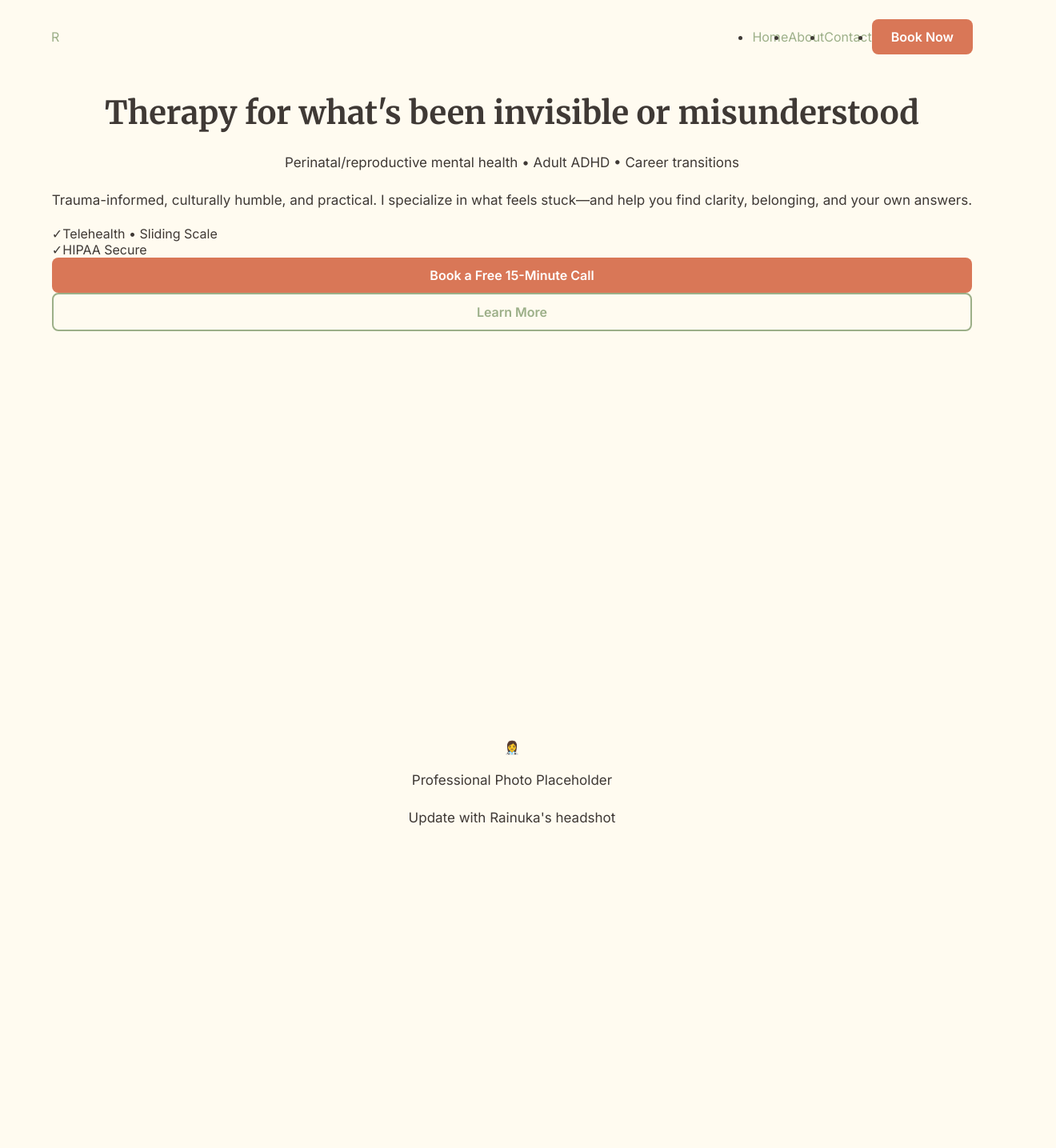
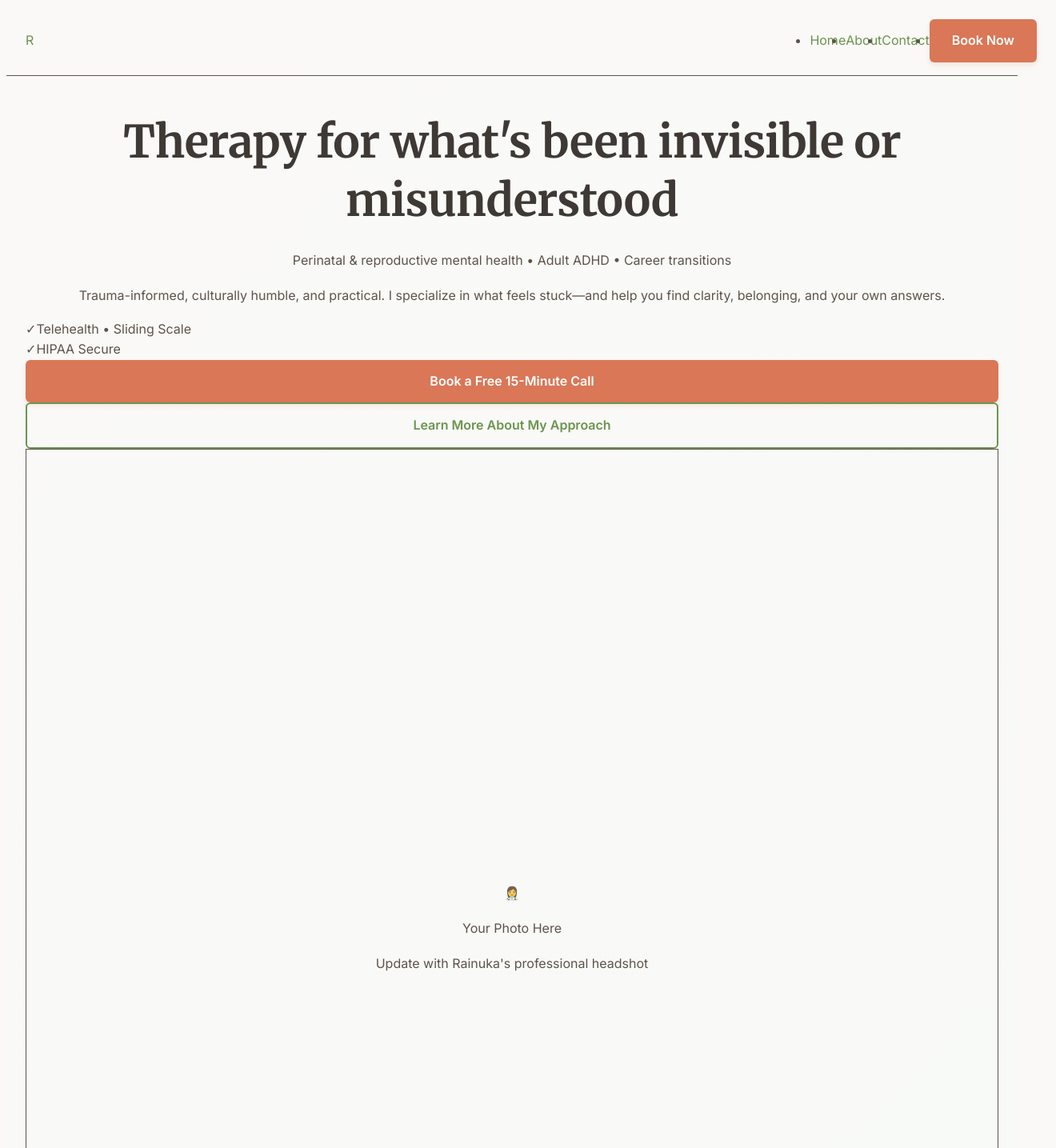
Before and after one commit to Rio-gif-cm/rainuka-therapy, a Next.js app: page / in a window 1280 px wide. Shown: the top 1435 px of the page at 80% size, 1320 px wide, since content can reach past the window. Built offline with nearby package versions, Linux system fonts and the light colour scheme.

Commit message:
style: comprehensive design system polish - colors, typography, spacing, shadows, hover effects

```diff
--- a/app/globals.css
+++ b/app/globals.css
@@ -1,100 +1,149 @@
 @tailwind base;
 @tailwind components;
 @tailwind utilities;
+
+/* Design System Colors */
+:root {
+  --sage-50: #f8faf7;
+  --sage-100: #e8ede5;
+  --sage-200: #d1dcc8;
+  --sage-300: #b5c7aa;
+  --sage-400: #9dbb8d;
+  --sage-500: #82a86c;
+  --sage-600: #6b944f;
+  --sage-700: #547c3f;
+  --warm-gray-50: #faf9f7;
+  --warm-gray-100: #ede8e3;
+  --warm-gray-200: #ddd4cc;
+  --warm-gray-300: #c9b8ac;
+  --warm-gray-600: #7a6f68;
+  --warm-gray-700: #5e534a;
+  --warm-gray-900: #3f3935;
+  --accent-warm: #d97757;
+  --accent-warm-dark: #c96547;
+}
 
 * {
   scroll-behavior: smooth;
 }
 
+html {
+  scroll-behavior: smooth;
+}
+
 body {
   font-family: var(--font-inter);
-  background-color: #fffbf0;
-  color: #3f3935;
+  background-color: var(--warm-gray-50);
+  color: var(--warm-gray-700);
+  line-height: 1.6;
 }
 
 h1, h2, h3, h4, h5, h6 {
   font-family: var(--font-merriweather);
   font-weight: 700;
-  line-height: 1.2;
-  color: #3f3935;
+  line-height: 1.3;
+  color: var(--warm-gray-900);
+  letter-spacing: -0.5px;
 }
 
 h1 {
-  font-size: 2.5rem;
+  font-size: clamp(2rem, 5vw, 3.5rem);
   margin-bottom: 1.5rem;
 }
 
 h2 {
-  font-size: 2rem;
+  font-size: clamp(1.75rem, 4vw, 2.5rem);
   margin-bottom: 1.5rem;
 }
 
 h3 {
-  font-size: 1.5rem;
+  font-size: clamp(1.25rem, 3vw, 1.75rem);
   margin-bottom: 1rem;
 }
 
+h4 {
+  font-size: 1.125rem;
+  margin-bottom: 0.75rem;
+}
+
 p {
-  font-size: 1.0625rem;
+  font-size: 1rem;
   line-height: 1.75;
   margin-bottom: 1rem;
+  color: var(--warm-gray-700);
 }
 
 a {
-  color: #9CAF88;
+  color: var(--sage-600);
   text-decoration: none;
-  transition: color 0.3s ease;
+  transition: all 0.3s ease;
 }
 
 a:hover {
-  color: #7a9d70;
+  color: var(--sage-700);
   text-decoration: underline;
 }
 
 :focus-visible {
-  outline: 3px solid #9CAF88;
+  outline: 3px solid var(--sage-500);
   outline-offset: 2px;
 }
 
 /* Button styles */
 .btn {
-  display: inline-block;
-  padding: 0.75rem 1.5rem;
+  display: inline-flex;
+  align-items: center;
+  justify-content: center;
+  padding: 0.875rem 1.75rem;
   text-align: center;
   font-weight: 600;
-  border-radius: 0.5rem;
+  font-size: 1rem;
+  border-radius: 0.375rem;
   transition: all 0.3s ease-in-out;
+  cursor: pointer;
+  border: none;
+  text-decoration: none;
+  white-space: nowrap;
 }
 
 .btn-primary {
-  background-color: #D97757;
+  background-color: var(--accent-warm);
   color: white;
+  box-shadow: 0 4px 6px rgba(217, 119, 87, 0.15);
 }
 
 .btn-primary:hover {
-  background-color: #c96547;
+  background-color: var(--accent-warm-dark);
+  box-shadow: 0 8px 12px rgba(217, 119, 87, 0.25);
+  transform: translateY(-2px);
 }
 
 .btn-primary:active {
-  transform: scale(0.95);
+  transform: translateY(0);
 }
 
 .btn-secondary {
-  background-color: #9CAF88;
+  background-color: var(--sage-600);
   color: white;
+  box-shadow: 0 4px 6px rgba(107, 148, 79, 0.15);
 }
 
 .btn-secondary:hover {
-  background-color: #7a9d70;
+  background-color: var(--sage-700);
+  box-shadow: 0 8px 12px rgba(107, 148, 79, 0.25);
+  transform: translateY(-2px);
 }
 
 .btn-outline {
-  border: 2px solid #9CAF88;
-  color: #9CAF88;
+  border: 2px solid var(--sage-600);
+  color: var(--sage-600);
+  background-color: transparent;
 }
 
 .btn-outline:hover {
-  background-color: #f7f9f7;
+  background-color: var(--sage-50);
+  border-color: var(--sage-700);
+  color: var(--sage-700);
 }
 
 /* Utilities */
@@ -103,7 +152,8 @@ a:hover {
   margin-right: auto;
   padding-left: 1.5rem;
   padding-right: 1.5rem;
-  max-width: 72rem;
+  max-width: 80rem;
+  width: 100%;
 }
 
 .section-padding {
@@ -118,6 +168,13 @@ a:hover {
   }
 }
 
+@media (min-width: 1024px) {
+  .section-padding {
+    padding-top: 8rem;
+    padding-bottom: 8rem;
+  }
+}
+
 .hero-section {
   min-height: 600px;
   display: flex;
@@ -125,6 +182,7 @@ a:hover {
   justify-content: center;
   position: relative;
   overflow: hidden;
+  background: linear-gradient(135deg, var(--warm-gray-50) 0%, var(--sage-50) 100%);
 }
 
 @media (min-width: 768px) {
@@ -135,35 +193,46 @@ a:hover {
 
 .card {
   background-color: white;
-  border-radius: 0.5rem;
-  box-shadow: 0 1px 2px rgba(0, 0, 0, 0.05);
-  padding: 1.5rem;
-  transition: box-shadow 0.3s ease;
+  border-radius: 0.75rem;
+  box-shadow: 0 2px 8px rgba(63, 57, 53, 0.08);
+  padding: 2rem;
+  transition: all 0.3s ease;
+  border: 1px solid rgba(209, 220, 200, 0.5);
 }
 
 .card:hover {
-  box-shadow: 0 4px 6px rgba(0, 0, 0, 0.1);
+  box-shadow: 0 12px 24px rgba(63, 57, 53, 0.12);
+  border-color: rgba(157, 187, 141, 0.3);
+  transform: translateY(-4px);
 }
 
-.form-input {
+.form-input,
+.form-select,
+textarea {
   width: 100%;
-  padding: 0.75rem 1rem;
-  border: 1px solid #dfd7d0;
+  padding: 0.875rem 1rem;
+  border: 1.5px solid var(--warm-gray-200);
   border-radius: 0.5rem;
+  font-size: 1rem;
+  font-family: inherit;
   transition: all 0.3s ease;
+  background-color: white;
 }
 
-.form-input:focus {
+.form-input:focus,
+.form-select:focus,
+textarea:focus {
   outline: none;
-  ring: 2px #9CAF88;
-  border-color: transparent;
+  border-color: var(--sage-500);
+  box-shadow: 0 0 0 3px rgba(157, 187, 141, 0.1);
 }
 
 .form-label {
   display: block;
-  font-weight: 500;
-  color: #3f3935;
+  font-weight: 600;
+  color: var(--warm-gray-900);
   margin-bottom: 0.5rem;
+  font-size: 0.95rem;
 }
 
 /* Animations */
--- a/components/HeroSection.tsx
+++ b/components/HeroSection.tsx
@@ -1,59 +1,58 @@
 'use client'
 
-import { useState } from 'react'
 import Link from 'next/link'
 
 export default function HeroSection() {
   return (
-    <section className="hero-section bg-gradient-to-br from-cream-50 via-white to-sage-50">
+    <section className="hero-section py-16 md:py-24">
       <div className="container-base flex flex-col lg:flex-row items-center gap-12">
         {/* Text Content */}
         <div className="flex-1 text-center lg:text-left animate-fade-in-up">
-          <h1 className="text-hero md:text-5xl font-serif font-bold text-warm-gray-900 mb-4">
+          <h1 className="text-4xl md:text-5xl lg:text-6xl font-serif font-bold text-warm-gray-900 mb-6 leading-tight">
             Therapy for what's been invisible or misunderstood
           </h1>
 
-          <p className="text-xl text-warm-gray-700 mb-6 leading-relaxed">
-            Perinatal/reproductive mental health • Adult ADHD • Career transitions
+          <p className="text-lg md:text-xl text-warm-gray-700 mb-6 font-medium">
+            Perinatal & reproductive mental health • Adult ADHD • Career transitions
           </p>
 
-          <p className="text-body text-warm-gray-600 mb-8 max-w-md mx-auto lg:mx-0">
+          <p className="text-base md:text-lg text-warm-gray-600 mb-10 max-w-2xl mx-auto lg:mx-0 leading-relaxed">
             Trauma-informed, culturally humble, and practical. I specialize in what feels stuck—and help you find clarity, belonging, and your own answers.
           </p>
 
           {/* Trust signals */}
-          <div className="flex flex-col md:flex-row gap-4 md:gap-6 justify-center lg:justify-start text-sm text-warm-gray-600 mb-8">
+          <div className="flex flex-col sm:flex-row gap-4 md:gap-8 justify-center lg:justify-start text-sm text-warm-gray-700 mb-10 font-medium">
             <div className="flex items-center gap-2">
-              <span className="text-sage-400 font-bold">✓</span>
+              <span className="text-sage-600 text-lg">✓</span>
               <span>Telehealth • Sliding Scale</span>
             </div>
             <div className="flex items-center gap-2">
-              <span className="text-sage-400 font-bold">✓</span>
+              <span className="text-sage-600 text-lg">✓</span>
               <span>HIPAA Secure</span>
             </div>
           </div>
 
           {/* CTA Button */}
           <div className="flex flex-col sm:flex-row gap-4 justify-center lg:justify-start">
-            <Link href="/booking" className="btn btn-primary">
+            <Link href="/booking" className="btn btn-primary px-8 py-3 text-lg">
               Book a Free 15-Minute Call
             </Link>
-            <Link href="/specialties" className="btn btn-outline">
-              Learn More
+            <Link href="/about" className="btn btn-outline px-8 py-3 text-lg">
+              Learn More About My Approach
             </Link>
           </div>
         </div>
 
         {/* Hero Image Placeholder */}
-        <div className="flex-1 w-full">
-          <div className="aspect-square rounded-lg bg-gradient-to-br from-sage-200 to-warm-accent-light overflow-hidden shadow-lg flex items-center justify-center">
-            <div className="text-center">
-              <div className="text-6xl mb-4">👩‍⚕️</div>
-              <p className="text-warm-gray-600 font-medium">
-                Professional Photo Placeholder
+        <div className="flex-1 w-full h-full">
+          <div className="aspect-square rounded-2xl bg-gradient-to-br from-sage-200 via-sage-100 to-warm-gray-100 overflow-hidden shadow-xl flex items-center justify-center border border-sage-200">
+            <div className="text-center px-4">
+              <div className="text-7xl mb-4 opacity-80">👩‍⚕️</div>
+              <p className="text-warm-gray-700 font-semibold text-lg mb-2">
+                Your Photo Here
               </p>
-              <p className="text-sm text-warm-gray-500 mt-2">
-                Update with Rainuka's headshot
+              <p className="text-sm text-warm-gray-600">
+                Update with Rainuka's professional headshot
               </p>
             </div>
           </div>
--- a/components/Navigation.tsx
+++ b/components/Navigation.tsx
@@ -2,23 +2,25 @@ import Link from 'next/link'
 
 export default function Navigation() {
   return (
-    <nav className="sticky top-0 z-50 bg-white shadow-sm">
+    <nav className="sticky top-0 z-50 bg-white border-b border-warm-gray-200">
       <div className="container-base py-4 flex items-center justify-between">
-        <Link href="/" className="flex items-center gap-2">
-          <div className="w-10 h-10 rounded-lg bg-sage-400 flex items-center justify-center">
-            <span className="text-white font-bold text-lg">R</span>
+        <Link href="/" className="flex items-center gap-3 group">
+          <div className="w-10 h-10 rounded-lg bg-gradient-to-br from-sage-500 to-sage-600 flex items-center justify-center shadow-sm group-hover:shadow-md transition-shadow">
+            <span className="text-white font-serif font-bold text-lg">R</span>
           </div>
-          <span className="font-serif font-bold text-lg text-warm-gray-800 hidden sm:block">Rainuka Oberoi</span>
+          <div className="hidden sm:block">
+            <span className="font-serif font-bold text-base text-warm-gray-900 block leading-tight">Rainuka</span>
+            <span className="font-serif text-xs text-sage-600 font-medium">LCSW</span>
+          </div>
         </Link>
 
-        <ul className="flex items-center gap-8 text-sm font-medium">
-          <li><Link href="/" className="text-warm-gray-700 hover:text-sage-400">Home</Link></li>
-          <li><Link href="/about" className="text-warm-gray-700 hover:text-sage-400">About</Link></li>
-          <li className="hidden sm:block"><Link href="/specialties" className="text-warm-gray-700 hover:text-sage-400">Services</Link></li>
-          <li className="hidden sm:block"><Link href="/faq" className="text-warm-gray-700 hover:text-sage-400">FAQ</Link></li>
-          <li><Link href="/contact" className="text-warm-gray-700 hover:text-sage-400">Contact</Link></li>
+        <ul className="flex items-center gap-1 md:gap-6 text-sm font-medium">
+          <li><Link href="/" className="text-warm-gray-700 hover:text-sage-600 px-3 py-2 rounded-md transition-colors">Home</Link></li>
+          <li><Link href="/about" className="text-warm-gray-700 hover:text-sage-600 px-3 py-2 rounded-md transition-colors">About</Link></li>
+          <li className="hidden md:block"><Link href="/faq" className="text-warm-gray-700 hover:text-sage-600 px-3 py-2 rounded-md transition-colors">FAQ</Link></li>
+          <li><Link href="/contact" className="text-warm-gray-700 hover:text-sage-600 px-3 py-2 rounded-md transition-colors">Contact</Link></li>
           <li>
-            <Link href="/booking" className="btn btn-primary text-sm px-4 py-2">
+            <Link href="/booking" className="btn btn-primary text-sm">
               Book Now
             </Link>
           </li>
```
